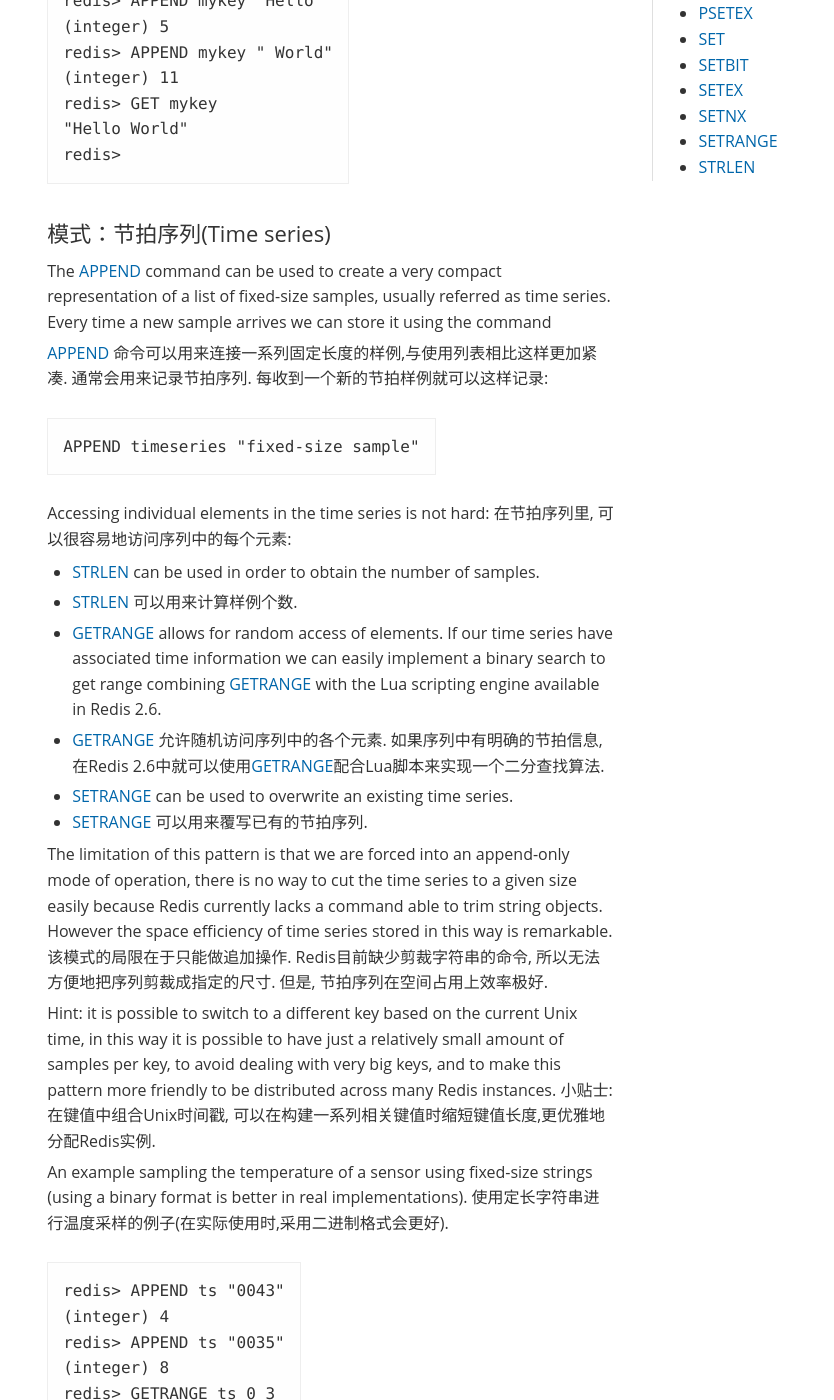
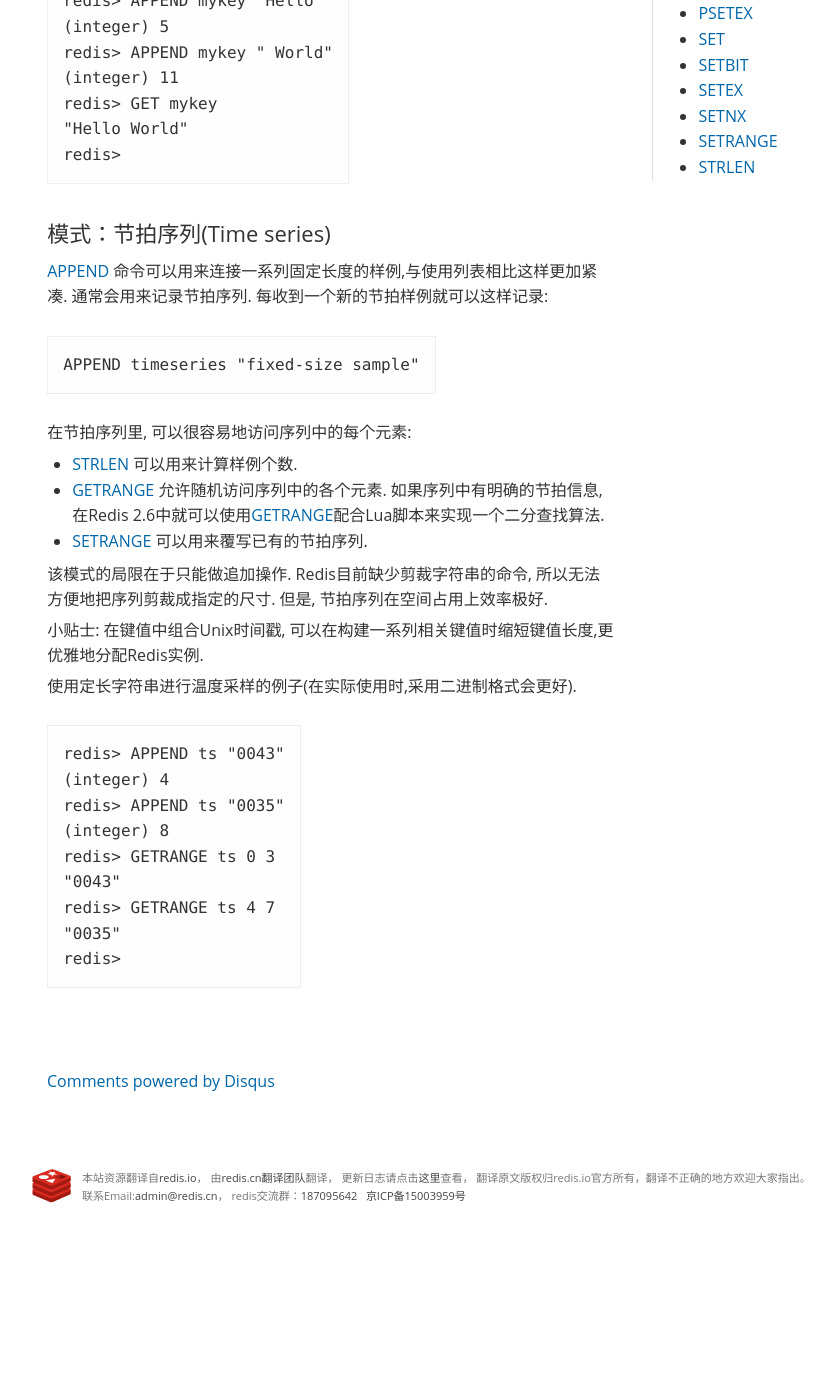
Before and after one commit to rediscn/rediscn, a Jekyll site: the page built from commands/append.md, in a window 1280 px wide and 1400 px high, scrolled down 593 px. Shown: the whole window, without its empty margins (163-997 px from the left). Built offline with Jekyll 4.4.1, drawn with Linux system fonts in a browser that asks for light colours; comment, search, counter and statistics services are not loaded; after the commit the page ends 1831 px from its top, so only the background shows below that.

Commit message:
合并icbd翻译的APPEND命令。

```diff
--- a/commands/append.md
+++ b/commands/append.md
@@ -28,31 +28,20 @@ commandsType: strings
 
 ## 模式：节拍序列(Time series)
 
-The [APPEND](/ommands/append.html) command can be used to create a very compact representation of a list of fixed-size samples, usually referred as time series. Every time a new sample arrives we can store it using the command
-
 [APPEND](/ommands/append.html) 命令可以用来连接一系列固定长度的样例,与使用列表相比这样更加紧凑. 通常会用来记录节拍序列. 每收到一个新的节拍样例就可以这样记录:
 
 	APPEND timeseries "fixed-size sample"
 
-Accessing individual elements in the time series is not hard:
 在节拍序列里, 可以很容易地访问序列中的每个元素:
 
-- [STRLEN](commands/strlen.html) can be used in order to obtain the number of samples.
 - [STRLEN](commands/strlen.html) 可以用来计算样例个数.
-
-- [GETRANGE](/commands/getrange.html) allows for random access of elements. If our time series have associated time information we can easily implement a binary search to get range combining [GETRANGE](/commands/getrange.html) with the Lua scripting engine available in Redis 2.6.
 - [GETRANGE](/commands/getrange.html) 允许随机访问序列中的各个元素. 如果序列中有明确的节拍信息, 在Redis 2.6中就可以使用[GETRANGE](/commands/getrange.html)配合Lua脚本来实现一个二分查找算法.
-
-- [SETRANGE](/commands/setrange.html) can be used to overwrite an existing time series.
 - [SETRANGE](/commands/setrange.html) 可以用来覆写已有的节拍序列.
 
-The limitation of this pattern is that we are forced into an append-only mode of operation, there is no way to cut the time series to a given size easily because Redis currently lacks a command able to trim string objects. However the space efficiency of time series stored in this way is remarkable.
 该模式的局限在于只能做追加操作. Redis目前缺少剪裁字符串的命令, 所以无法方便地把序列剪裁成指定的尺寸. 但是, 节拍序列在空间占用上效率极好.
 
-Hint: it is possible to switch to a different key based on the current Unix time, in this way it is possible to have just a relatively small amount of samples per key, to avoid dealing with very big keys, and to make this pattern more friendly to be distributed across many Redis instances.
 小贴士: 在键值中组合Unix时间戳, 可以在构建一系列相关键值时缩短键值长度,更优雅地分配Redis实例.
 
-An example sampling the temperature of a sensor using fixed-size strings (using a binary format is better in real implementations).
 使用定长字符串进行温度采样的例子(在实际使用时,采用二进制格式会更好).
 
 	redis> APPEND ts "0043"
```
Also changed, not shown: update.md (+4 -0 lines).
